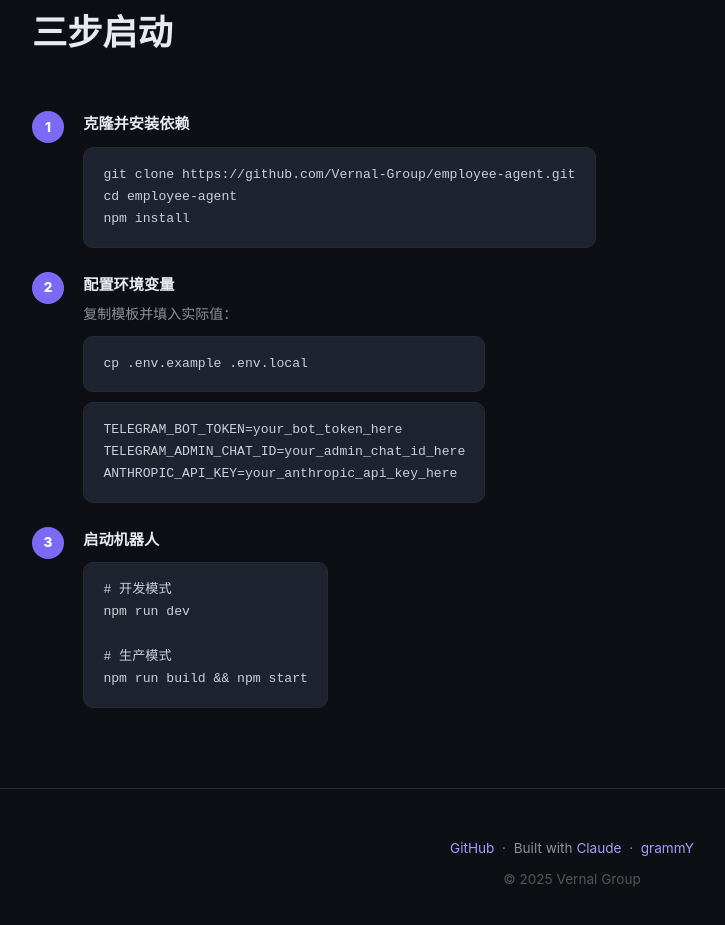
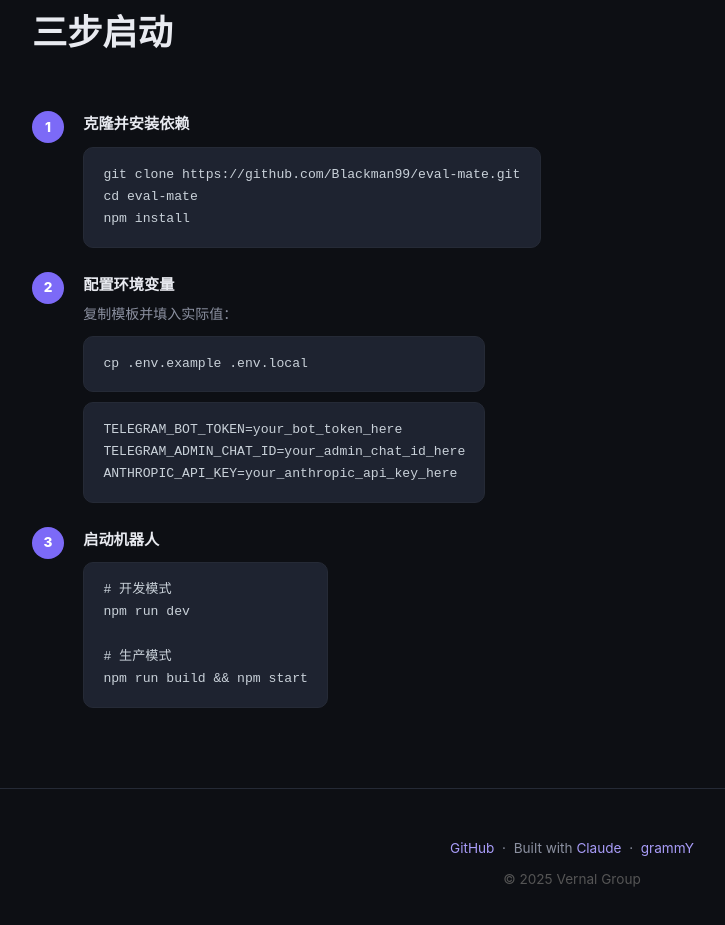
Before and after one commit to Blackman99/eval-mate, a website: page docs/index.html in a window 1280 px wide. Shown: the part 4498-5423 px from the top of the page, without its empty margins (68-793 px from the left). Drawn offline with Linux system fonts and the light colour scheme.

Commit message:
fix: landing page github link

```diff
--- a/docs/index.html
+++ b/docs/index.html
@@ -256,7 +256,7 @@
     <a href="#commands">命令</a>
     <a href="#setup">部署</a>
   </div>
-  <a class="nav-cta" href="https://github.com/Vernal-Group/employee-agent" target="_blank">GitHub →</a>
+  <a class="nav-cta" href="https://github.com/Blackman99/eval-mate" target="_blank">GitHub →</a>
 </nav>
 
 <!-- Hero -->
@@ -266,7 +266,7 @@
   <p>专为招聘「AI Agent 管理员」岗位设计。从预约到评估报告，全程 AI 驱动，无需人工介入。</p>
   <div class="hero-actions">
     <a class="btn-primary" href="#setup">快速部署</a>
-    <a class="btn-outline" href="https://github.com/Vernal-Group/employee-agent" target="_blank">查看源码</a>
+    <a class="btn-outline" href="https://github.com/Blackman99/eval-mate" target="_blank">查看源码</a>
   </div>
 
   <!-- Chat demo -->
@@ -496,8 +496,8 @@
         <div class="setup-num">1</div>
         <div>
           <h3>克隆并安装依赖</h3>
-          <pre>git clone https://github.com/Vernal-Group/employee-agent.git
-cd employee-agent
+          <pre>git clone https://github.com/Blackman99/eval-mate.git
+cd eval-mate
 npm install</pre>
         </div>
       </div>
@@ -530,7 +530,7 @@ npm run build && npm start</pre>
 <!-- Footer -->
 <footer>
   <p>
-    <a href="https://github.com/Vernal-Group/employee-agent" target="_blank">GitHub</a>
+    <a href="https://github.com/Blackman99/eval-mate" target="_blank">GitHub</a>
     &nbsp;·&nbsp;
     Built with <a href="https://www.anthropic.com/" target="_blank">Claude</a>
     &nbsp;·&nbsp;
```
